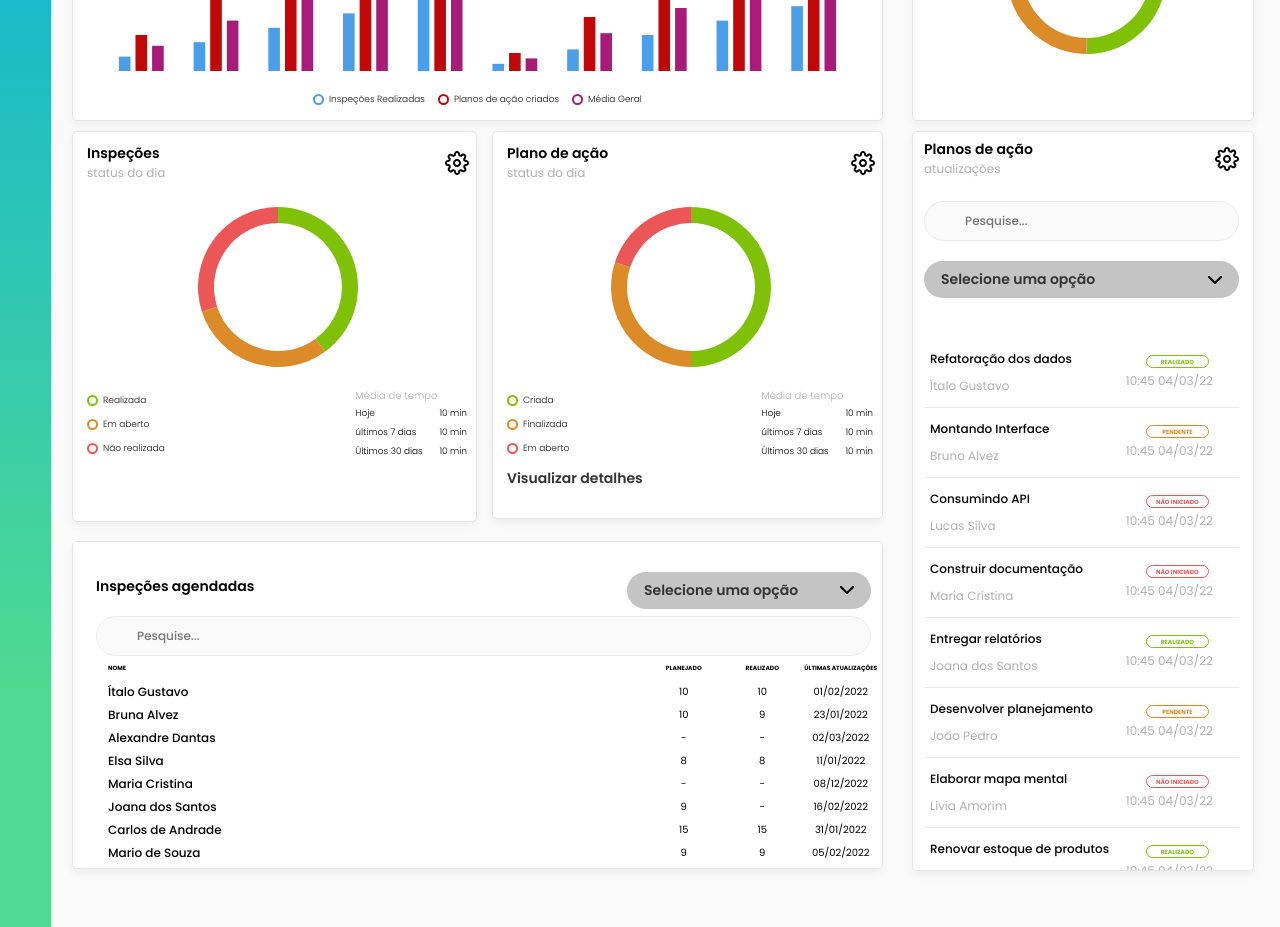
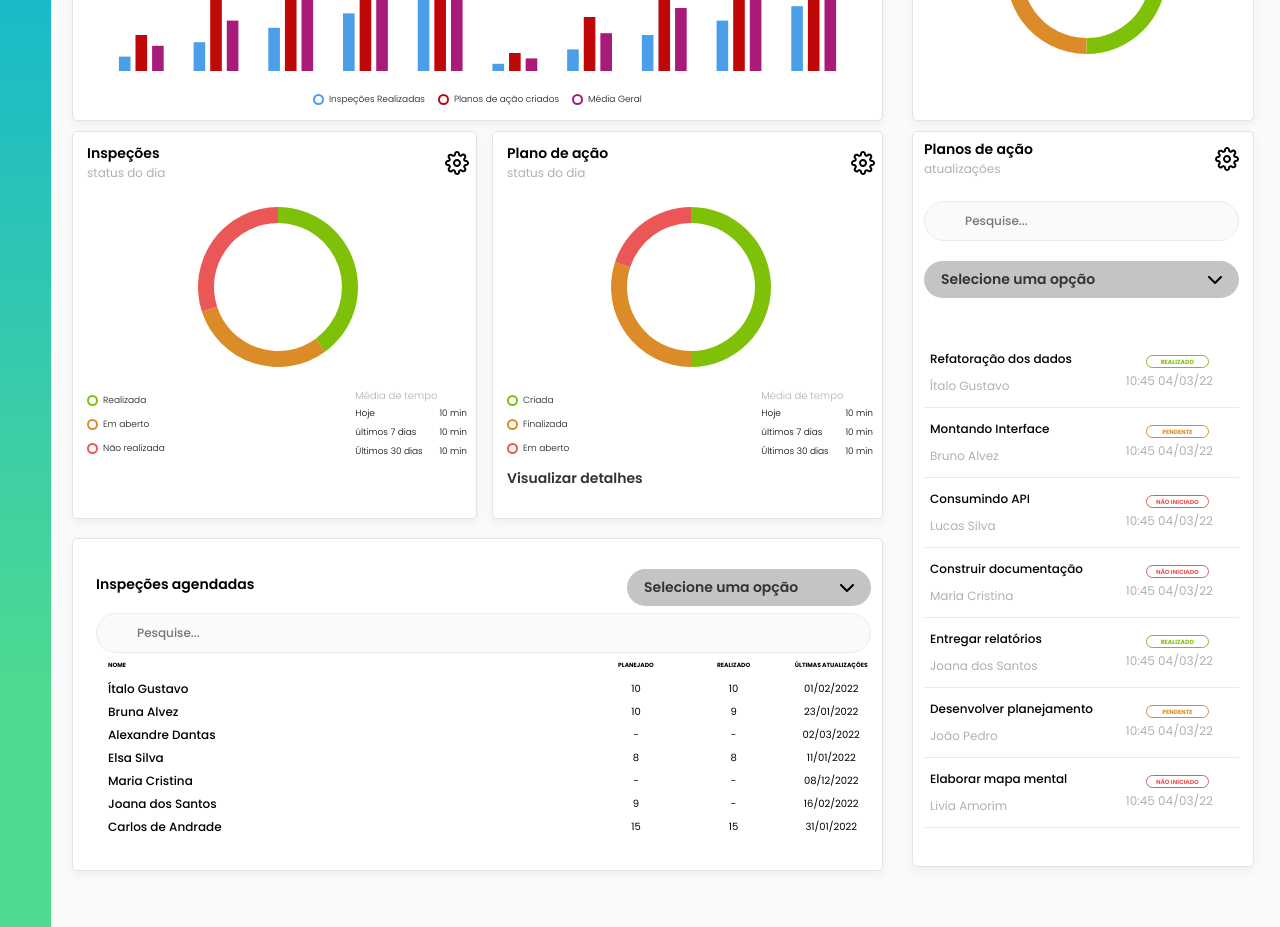
Before and after one commit to Yta-ux/dashboard-test, a React (Vite) app: page / in a window 1280 px wide. Shown: the part 280-1207 px from the top of the page. Built offline with nearby package versions, Linux system fonts and the light colour scheme; data requests are answered from the project's data file.

Commit message:
fix scroll bars

```diff
--- a/src/components/Card/CardLargeInspect.tsx
+++ b/src/components/Card/CardLargeInspect.tsx
@@ -1,9 +1,9 @@
-import { DataInspectProps} from "../../types/DataProps";
+import { DataInspectProps } from "../../types/DataProps";
 import { useFetch } from "../../hooks/useFetch";
 import { CardProps } from "../../types/CardProps";
 import { HeaderLarge } from "../Header/HeaderLarge";
 import { SearchBar } from "../SearchBar/SearchBar";
-import { TableInspect, TableHead, DataInspect, InspectContainer } from "./style";
+import { TableInspect, TableHead, DataInspect, InspectContainer, TableScroll } from "./style";
 
 
 export function CardLargeInspect(props: CardProps) {
@@ -14,6 +14,7 @@ export function CardLargeInspect(props: CardProps) {
             <InspectContainer height={props.height}>
                 <HeaderLarge title={props.title} description={props.description} />
                 <SearchBar />
+                    <TableScroll>
                         <TableInspect>
                             <thead>
                                 <TableHead>Nome</TableHead>
@@ -37,6 +38,7 @@ export function CardLargeInspect(props: CardProps) {
                                 }
                             </tbody>
                         </TableInspect>
+                    </TableScroll>
             </InspectContainer>
         </div>
     )
--- a/src/components/Card/style.ts
+++ b/src/components/Card/style.ts
@@ -37,44 +37,11 @@ export const Container = styled.div.attrs((props: ContainerProps) => ({
 `
 
 export const InspectContainer = styled(Container)`
-    max-height: 328px;
-    overflow-x: hidden;
-    overflow-y: auto;
     padding: 1.5rem 1.1rem 2.7rem 2.3rem;
-
-    &::-webkit-scrollbar {
-        width: 10px;
-    }
-
-    &::-webkit-scrollbar-track {
-        background: var(--bg-primary);
-    }
-
-    &::-webkit-scrollbar-thumb {
-        background-color: var(--text);
-        border: 4px solid var(--bg-primary);
-        border-radius: 20px;
-    }
 `
 
 export const PlanesContainer = styled(Container)`
-    max-height: 740px;
-    overflow-y: auto;
     padding: .7rem 1.4rem 3.8rem 1.1rem;
-
-    &::-webkit-scrollbar {
-        width: 10px;
-    }
-
-    &::-webkit-scrollbar-track {
-        background: var(--bg-primary);
-    }
-
-    &::-webkit-scrollbar-thumb {
-        background-color: var(--text);
-        border: 4px solid var(--bg-primary);
-        border-radius: 20px;
-    }
 `
 export const ChartContainer = styled(Container)`
     padding: 1rem 1.6rem 1.2rem;
@@ -144,7 +111,7 @@ export const Table = styled.table`
     line-height: 1.7rem;
 `
 
-export const LegendTable = styled.p`
+export const LegendTable = styled.legend`
     color: var(--description);
     font-size: 1rem;
     line-height: 1.5rem;
@@ -171,6 +138,27 @@ export const ChartSize = styled.div`
 `
 
 //  Card Inspect
+export const TableScroll = styled.div`
+    max-height: 190px;
+    width: 100% ;
+    overflow-y: auto;
+    overflow-x: hidden;
+
+    &::-webkit-scrollbar {
+        width: 10px;
+    }
+
+    &::-webkit-scrollbar-track {
+        background: var(--bg-primary);
+    }
+
+    &::-webkit-scrollbar-thumb {
+        background-color: var(--text);
+        border: 4px solid var(--bg-primary);
+        border-radius: 20px;
+    }
+`
+
 export const TableInspect = styled.table`
     line-height: 2.1rem;
     margin: 0 0 .2rem 1rem;
@@ -208,7 +196,7 @@ export const TableHead = styled.th`
 
     @media (min-width: 920px){
         &:first-child{
-            width: 70%;
+            width: 50%;
         }
 
         &:not(:first-child){
@@ -244,6 +232,22 @@ export const ContainerPlanes = styled.div`
 
 export const PlanesList = styled.ul`
     margin-top: 4rem;
+    max-height: 490px ;
+    overflow-y: auto;
+
+    &::-webkit-scrollbar {
+        width: 10px;
+    }
+
+    &::-webkit-scrollbar-track {
+        background: var(--bg-primary);
+    }
+
+    &::-webkit-scrollbar-thumb {
+        background-color: var(--text);
+        border: 4px solid var(--bg-primary);
+        border-radius: 20px;
+    }
 `
 
 export const PlaneItem = styled.li`
```
Lines whose indentation alone changed are shown as unchanged.
